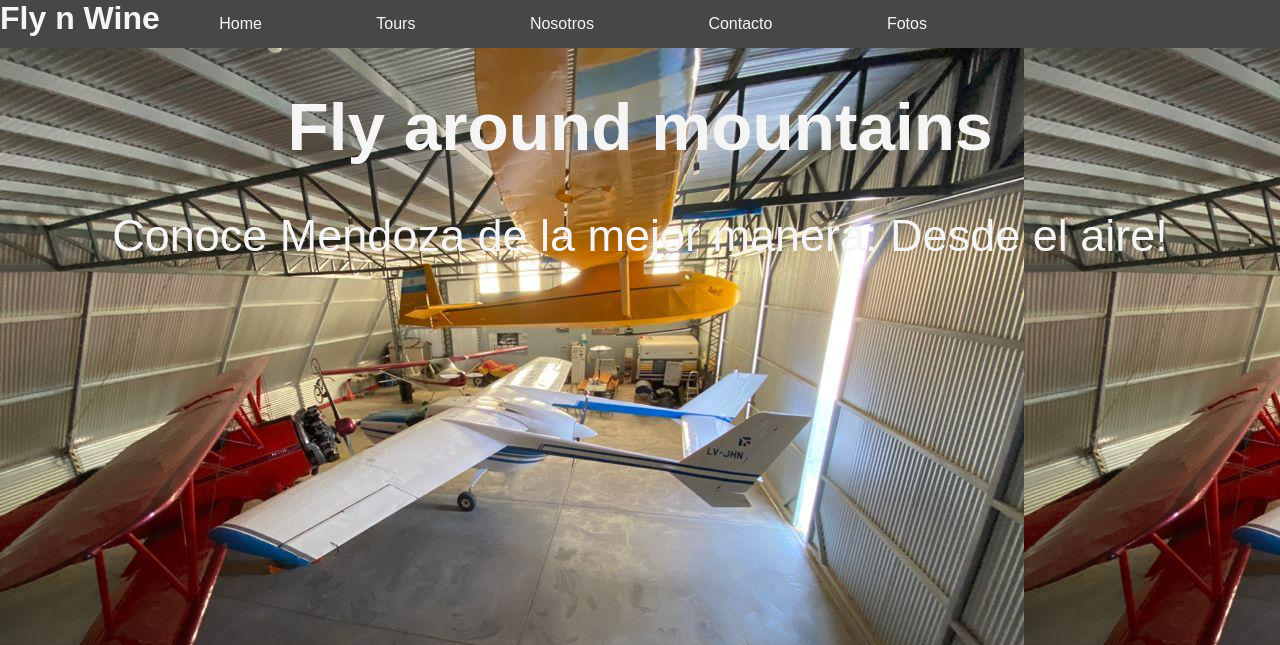
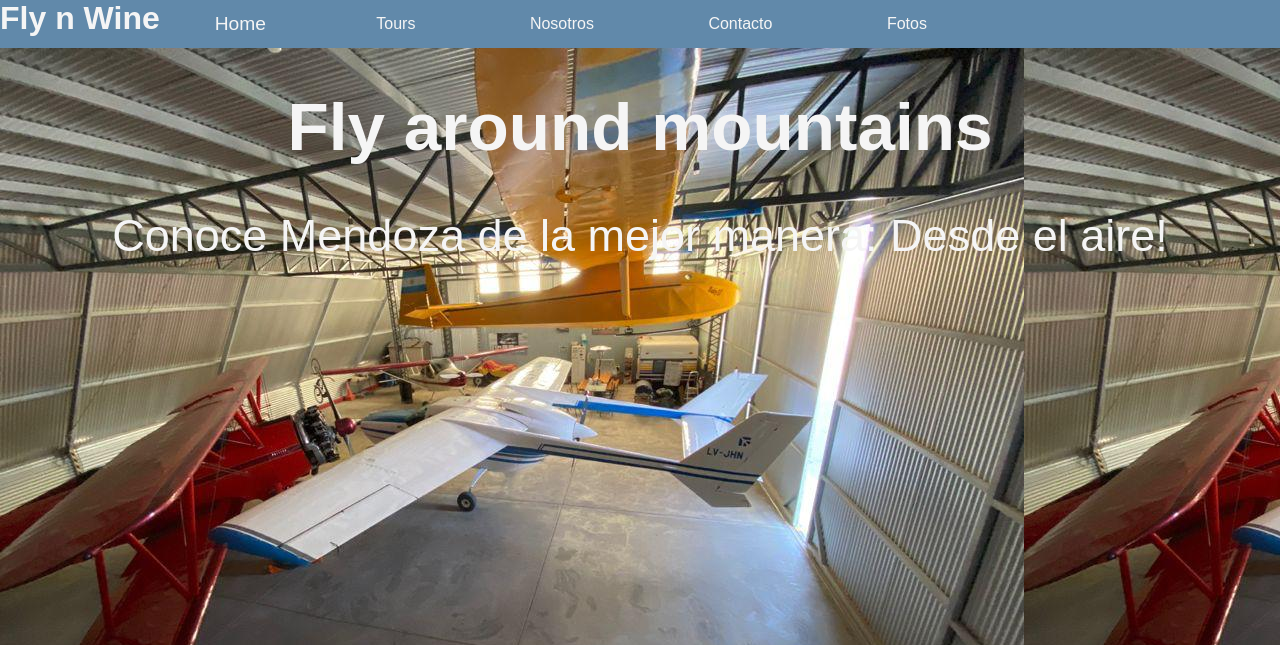
Before and after one commit to AxelVanDitmar/SkymasterVanDitmar, a plain HTML site: page index.html in a window 1280 px wide. In both pictures the pointer is over the item "Home". Shown: the top 645 px of the page. Drawn offline with Linux system fonts and the light colour scheme.

Commit message:
agregando animaciones al menu

```diff
--- a/css/Styles.css
+++ b/css/Styles.css
@@ -9,7 +9,7 @@
 /* menu general */
 
 header{
-    background-color: rgb(71, 71, 71);
+    background-color: rgb(97, 137, 170);
     position: sticky;
     top: 0px;
 
@@ -270,3 +270,10 @@ footer p{
 .aviones-foto{
     width: 50%;
 }
+
+/* animaciones menu */
+
+.menu ul li:hover{
+    transform: scale(1.2);
+    transition: 0.5s;
+}
```
